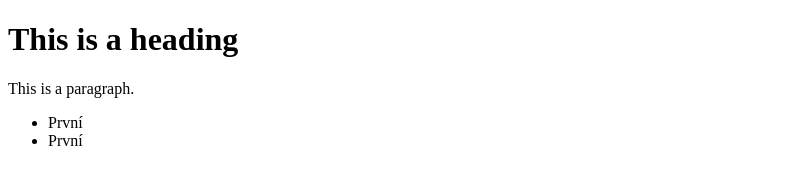
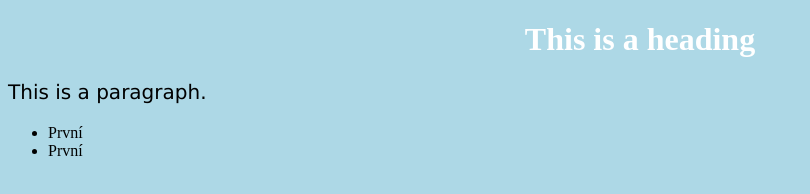
Before and after one commit to VladimirStastny/web-ut, a plain HTML site: page Index.html in a window 1280 px wide. Shown: the whole page, without its empty margins (0-810 px from the left). Drawn offline with Linux system fonts and the light colour scheme.

Commit message:
fungujici styl

```diff
--- a/Index.html
+++ b/Index.html
@@ -1,6 +1,9 @@
 <!DOCTYPE html>
 <html>
+<head>
+<link rel="stylesheet" href="styl.css">
 <title>HTML Tutorial</title>
+</head>
 <body>
 
 <h1>This is a heading</h1>
```
